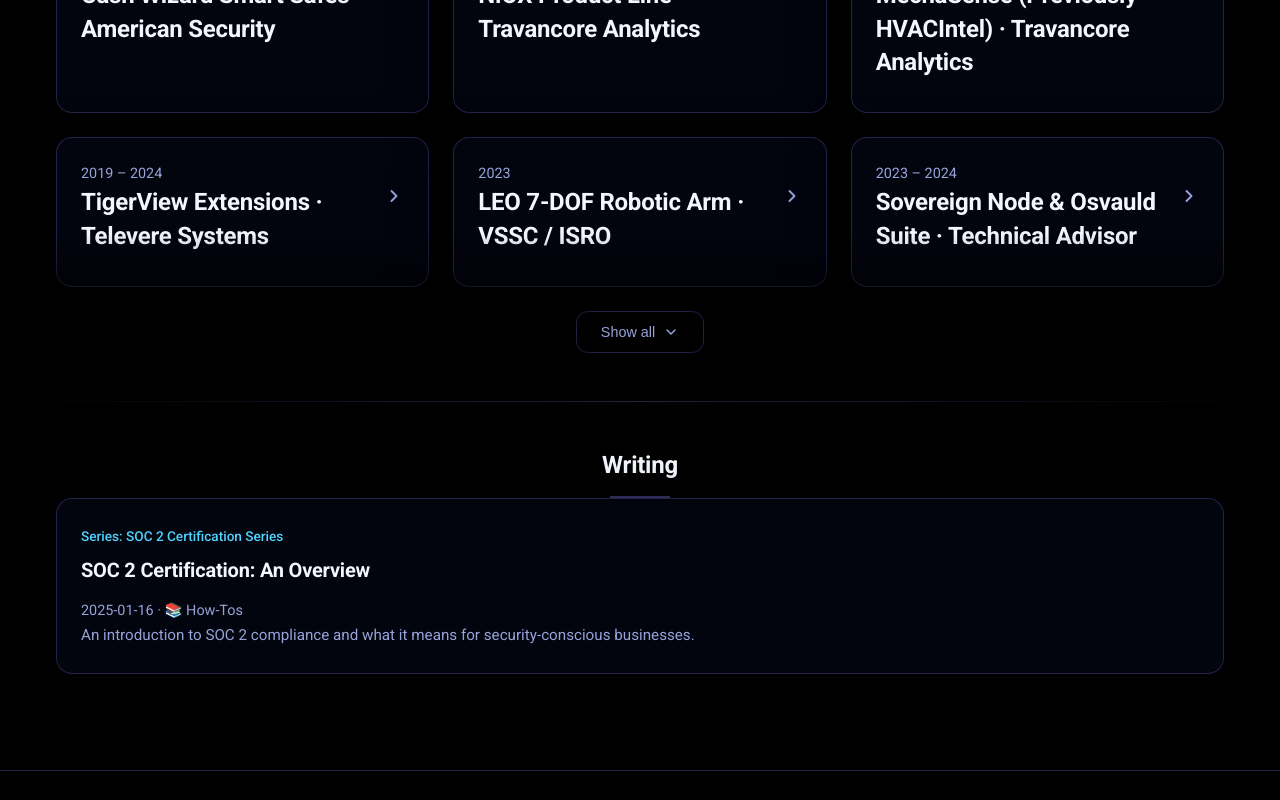
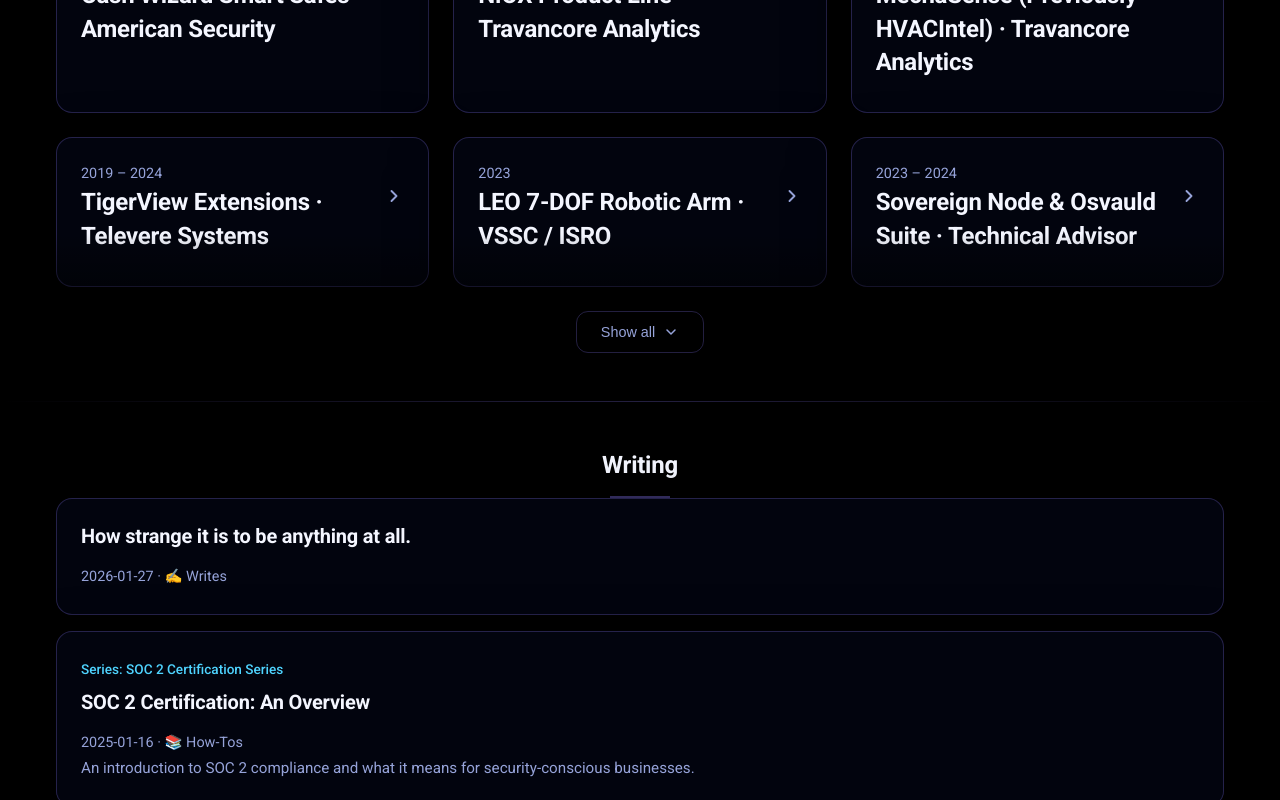
Before and after one commit to sajeshsf/sajeshsf.github.io, a React (Vite) app: page / in a window 1280 px wide. Shown: the part 2000-2800 px from the top of the page. Built offline with nearby package versions, Linux system fonts and the light colour scheme.

Commit message:
Add writes section and first quote post
Co-authored-by: sf.sajesh <sf.sajesh@gmail.com>

```diff
--- /dev/null
+++ b/src/data/blog/how-strange-it-is-to-be-anything-at-all.js
@@ -0,0 +1,7 @@
+export default {
+  id: 'how-strange-it-is-to-be-anything-at-all',
+  title: 'How strange it is to be anything at all.',
+  category: 'writes',
+  date: '2026-01-27',
+  content: `<p>How strange it is to be anything at all.</p>`,
+}
--- a/src/data/writing.js
+++ b/src/data/writing.js
@@ -19,13 +19,21 @@ export const writingCategories = {
     description: 'Stories from travels, food adventures, and life experiences',
     icon: '✈️',
   },
+  writes: {
+    id: 'writes',
+    name: 'Writes',
+    description: 'Short quotes and reflections',
+    icon: '✍️',
+  },
 }
 
 // Import individual blog posts
+import howStrangeItIsToBeAnythingAtAll from './blog/how-strange-it-is-to-be-anything-at-all.js'
 import soc2Overview from './blog/soc2-overview.js'
 
 // All writing posts - add new posts here by importing and adding to the array
 export const writing = [
+  howStrangeItIsToBeAnythingAtAll,
   soc2Overview,
   // Add more blog posts here as you create them
 ]
```
